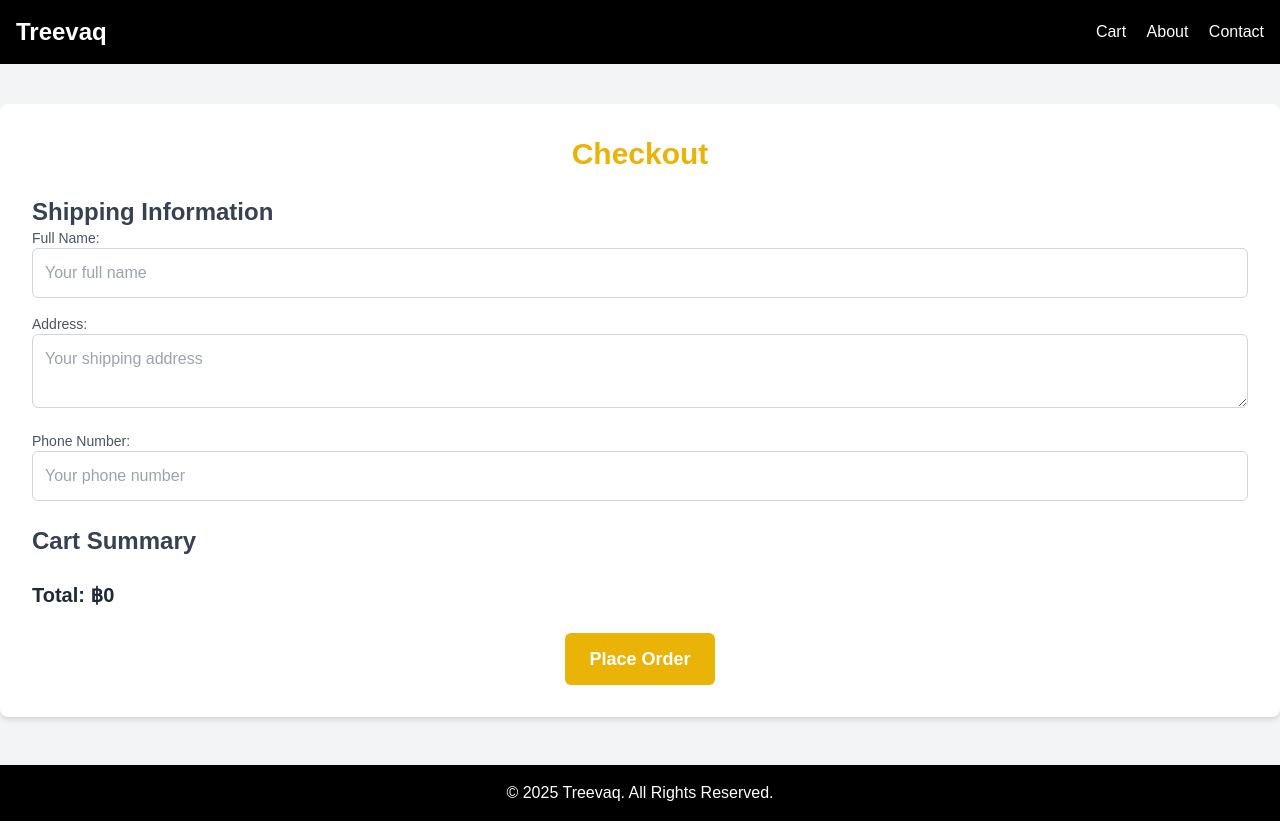
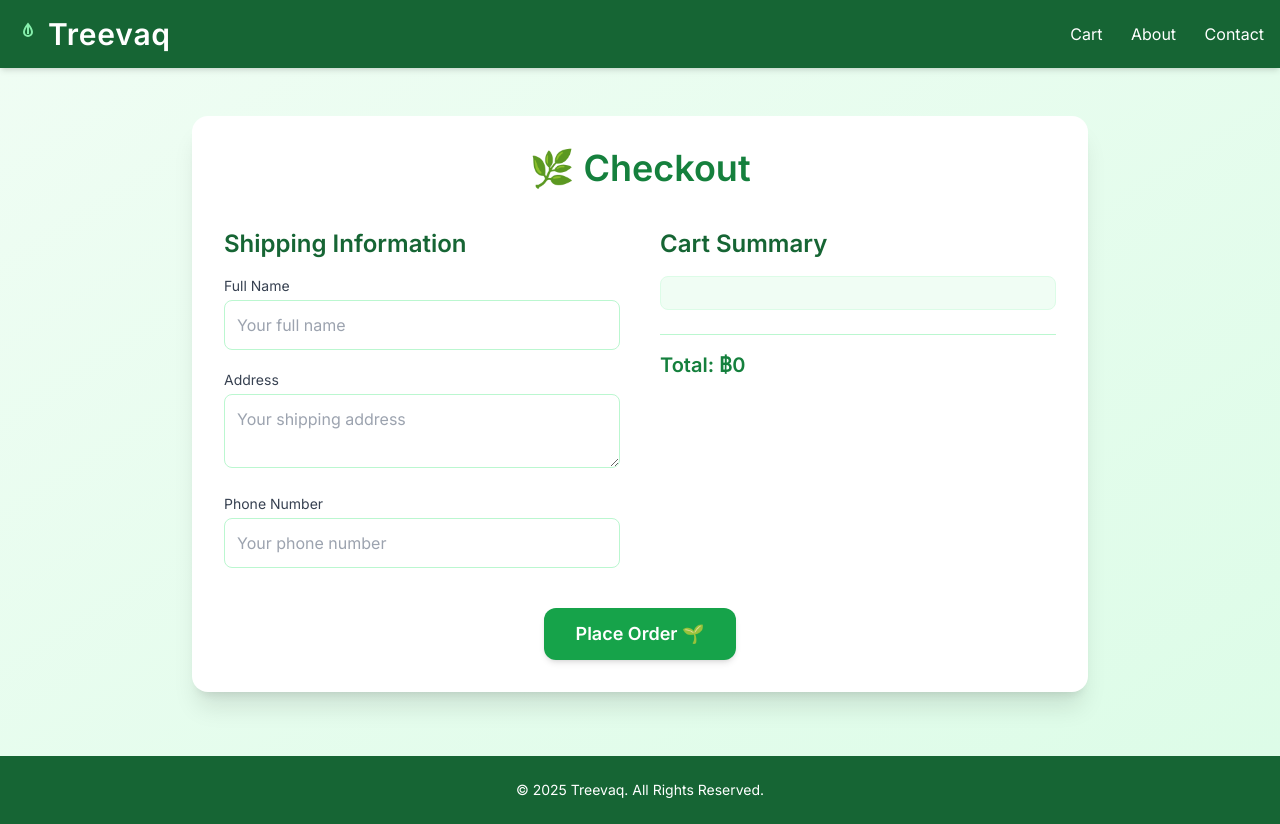
Before and after one commit to Atothegod/dsi202_2025, a Django app: page /checkout/ in a window 1280 px wide. Run offline with Django 5.2, Linux system fonts and the light colour scheme; the visitor is signed in with stand-in values (Sample User, id 1); data that the repository does not hold is empty; some libraries are stand-ins or nearby versions.

Commit message:
order summary

```diff
--- a/myproject/app1/templates/checkout.html
+++ b/myproject/app1/templates/checkout.html
@@ -2,79 +2,96 @@
 <!DOCTYPE html>
 <html lang="en">
 <head>
-    <meta charset="UTF-8">
-    <meta name="viewport" content="width=device-width, initial-scale=1.0">
+    <meta charset="UTF-8" />
+    <meta name="viewport" content="width=device-width, initial-scale=1.0"/>
     <title>Checkout - Treevaq</title>
     <script src="https://cdn.tailwindcss.com"></script>
+    <link href="https://fonts.googleapis.com/css2?family=Inter:wght@400;600&display=swap" rel="stylesheet">
     <style>
         body {
-            font-family: 'Arial', sans-serif;
+            font-family: 'Inter', sans-serif;
         }
     </style>
 </head>
-<body class="bg-gray-100 text-gray-800">
+<body class="bg-gradient-to-br from-green-50 to-green-100 text-gray-800">
 
     <!-- Navigation -->
-    <nav class="bg-black text-white p-4">
+    <nav class="bg-green-800 text-white p-4 shadow-md">
         <div class="container mx-auto flex justify-between items-center">
-            <a href="/" class="text-2xl font-semibold">Treevaq</a>
-            <div class="space-x-4">
-                <a href="/cart" class="hover:text-yellow-400">Cart</a>
-                <a href="/about" class="hover:text-yellow-400">About</a>
-                <a href="/contact" class="hover:text-yellow-400">Contact</a>
+            <a href="/" class="text-3xl font-bold tracking-wide flex items-center">
+                <svg class="w-6 h-6 mr-2 text-green-300" fill="none" stroke="currentColor" stroke-width="2"
+                     viewBox="0 0 24 24">
+                    <path d="M12 2C12 2 8 7 8 10a4 4 0 008 0c0-3-4-8-4-8zm0 0v10m0 4h.01" />
+                </svg>
+                Treevaq
+            </a>
+            <div class="space-x-6 font-medium">
+                <a href="/cart" class="hover:text-green-300 transition">Cart</a>
+                <a href="/about" class="hover:text-green-300 transition">About</a>
+                <a href="/contact" class="hover:text-green-300 transition">Contact</a>
             </div>
         </div>
     </nav>
 
-    <!-- Checkout Form -->
-    <div class="container mx-auto p-8 bg-white shadow-md mt-10 rounded-lg">
-        <h2 class="text-3xl font-semibold text-center mb-6 text-yellow-500">Checkout</h2>
+    <!-- Checkout Container -->
+    <div class="container mx-auto p-8 bg-white shadow-xl mt-12 rounded-2xl max-w-4xl">
+        <h2 class="text-4xl font-bold text-center mb-10 text-green-700">🌿 Checkout</h2>
 
         <form method="post">
             {% csrf_token %}
-            <div class="space-y-6">
+            <div class="grid grid-cols-1 md:grid-cols-2 gap-10">
 
                 <!-- Shipping Info -->
                 <div>
-                    <h3 class="text-2xl font-semibold text-gray-700">Shipping Information</h3>
-                    <label for="full_name" class="block text-sm font-medium text-gray-600">Full Name:</label>
-                    <input type="text" name="full_name" id="full_name" required class="w-full p-3 border border-gray-300 rounded-md focus:outline-none focus:ring-2 focus:ring-yellow-500" placeholder="Your full name">
+                    <h3 class="text-2xl font-semibold text-green-800 mb-4">Shipping Information</h3>
 
-                    <label for="address" class="block text-sm font-medium text-gray-600 mt-4">Address:</label>
-                    <textarea name="address" id="address" required class="w-full p-3 border border-gray-300 rounded-md focus:outline-none focus:ring-2 focus:ring-yellow-500" placeholder="Your shipping address"></textarea>
+                    <label for="full_name" class="block text-sm font-medium text-gray-700 mb-1">Full Name</label>
+                    <input type="text" name="full_name" id="full_name" required
+                           class="w-full p-3 border border-green-200 rounded-lg focus:outline-none focus:ring-2 focus:ring-green-400"
+                           placeholder="Your full name" />
 
-                    <label for="phone_number" class="block text-sm font-medium text-gray-600 mt-4">Phone Number:</label>
-                    <input type="text" name="phone_number" id="phone_number" required class="w-full p-3 border border-gray-300 rounded-md focus:outline-none focus:ring-2 focus:ring-yellow-500" placeholder="Your phone number">
+                    <label for="address" class="block text-sm font-medium text-gray-700 mt-5 mb-1">Address</label>
+                    <textarea name="address" id="address" required
+                              class="w-full p-3 border border-green-200 rounded-lg focus:outline-none focus:ring-2 focus:ring-green-400"
+                              placeholder="Your shipping address"></textarea>
+
+                    <label for="phone_number" class="block text-sm font-medium text-gray-700 mt-5 mb-1">Phone Number</label>
+                    <input type="text" name="phone_number" id="phone_number" required
+                           class="w-full p-3 border border-green-200 rounded-lg focus:outline-none focus:ring-2 focus:ring-green-400"
+                           placeholder="Your phone number" />
                 </div>
 
                 <!-- Cart Summary -->
                 <div>
-                    <h3 class="text-2xl font-semibold text-gray-700">Cart Summary</h3>
-                    <ul class="space-y-4 mt-4">
+                    <h3 class="text-2xl font-semibold text-green-800 mb-4">Cart Summary</h3>
+                    <ul class="space-y-4 bg-green-50 p-4 rounded-lg border border-green-100">
                         {% for item in cart_items %}
-                            <li class="flex justify-between text-gray-600">
+                            <li class="flex justify-between text-gray-700">
                                 <span>{{ item.product.name }}</span>
-                                <span>{{ item.quantity }} x ฿{{ item.product.price }}</span>
+                                <span>{{ item.quantity }} × ฿{{ item.product.price }}</span>
                             </li>
                         {% endfor %}
                     </ul>
 
-                    <p class="mt-6 text-xl font-semibold text-gray-800">Total: ฿{{ total_price }}</p>
+                    <p class="mt-6 text-xl font-semibold text-green-700 border-t border-green-200 pt-4">
+                        Total: ฿{{ total_price }}
+                    </p>
                 </div>
+            </div>
 
-                <!-- Submit Button -->
-                <div class="mt-6 text-center">
-                    <button type="submit" class="bg-yellow-500 text-white px-6 py-3 rounded-md text-lg font-semibold hover:bg-yellow-600 focus:outline-none focus:ring-2 focus:ring-yellow-500">
-                        Place Order
-                    </button>
-                </div>
+            <!-- Submit Button -->
+            <div class="mt-10 text-center">
+                <button type="submit"
+                        class="bg-green-600 hover:bg-green-700 text-white px-8 py-3 rounded-xl text-lg font-semibold shadow-md transition focus:outline-none focus:ring-2 focus:ring-green-500">
+                    Place Order 🌱
+                </button>
             </div>
         </form>
     </div>
 
     <!-- Footer -->
-    <footer class="bg-black text-white text-center py-4 mt-12">
-        © 2025 Treevaq. All Rights Reserved.
+    <footer class="bg-green-800 text-white text-center py-6 mt-16">
+        <p class="text-sm">&copy; 2025 Treevaq. All Rights Reserved.</p>
     </footer>
 
 </body>
--- a/myproject/app1/views.py
+++ b/myproject/app1/views.py
@@ -12,6 +12,7 @@ from django.contrib.auth import login, authenticate
 from django.contrib.auth.views import LoginView
 from django.contrib.auth.forms import UserCreationForm
 from django.shortcuts import render, redirect
+from django.urls import reverse
 
 def homepage_view(request):
     return render(request, 'homepage.html')
@@ -55,13 +56,14 @@ def get_cart_count(request):
 
     return JsonResponse({'cart_count': total_items})
 
-@login_required
 def add_to_cart(request, product_id):
+    if not request.user.is_authenticated:
+        return JsonResponse({'redirect_url': reverse('login')}, status=401)
+
     if request.method == 'POST':
         product = get_object_or_404(Product, id=product_id)
         quantity = int(request.POST.get('quantity', 1))
 
-        # เช็คว่าในตะกร้ามีสินค้านี้อยู่หรือไม่ ถ้ามีเพิ่มจำนวน ถ้าไม่มีก็เพิ่มใหม่
         cart_item, created = Cart.objects.get_or_create(user=request.user, product=product)
         if not created:
             cart_item.quantity += quantity
@@ -150,4 +152,14 @@ def checkout_view(request):
     })
 
 def order_success(request):
-    return render(request, 'order_success.html')
+    # ดึงข้อมูลคำสั่งซื้อที่สำเร็จล่าสุดของผู้ใช้
+    order = Order.objects.filter(user=request.user).latest('id')
+    # ดึงข้อมูลการจัดส่งที่เชื่อมโยงกับคำสั่งซื้อ
+    shipping_info = Shipping.objects.get(order=order)
+
+    # ส่งข้อมูลไปยัง template
+    return render(request, 'order_success.html', {
+        'shipping_info': shipping_info,
+        'cart_items': Cart.objects.filter(user=request.user),
+        'total_price': sum(item.product.price * item.quantity for item in Cart.objects.filter(user=request.user))
+    })
```
Also changed, not shown: myproject/app1/models.py (+16 -0 lines), myproject/app1/templates/order_success.html (+66 -14 lines), myproject/app1/templates/product_detail.html (+24 -29 lines), myproject/app1/migrations/0007_orderitem.py (added).
